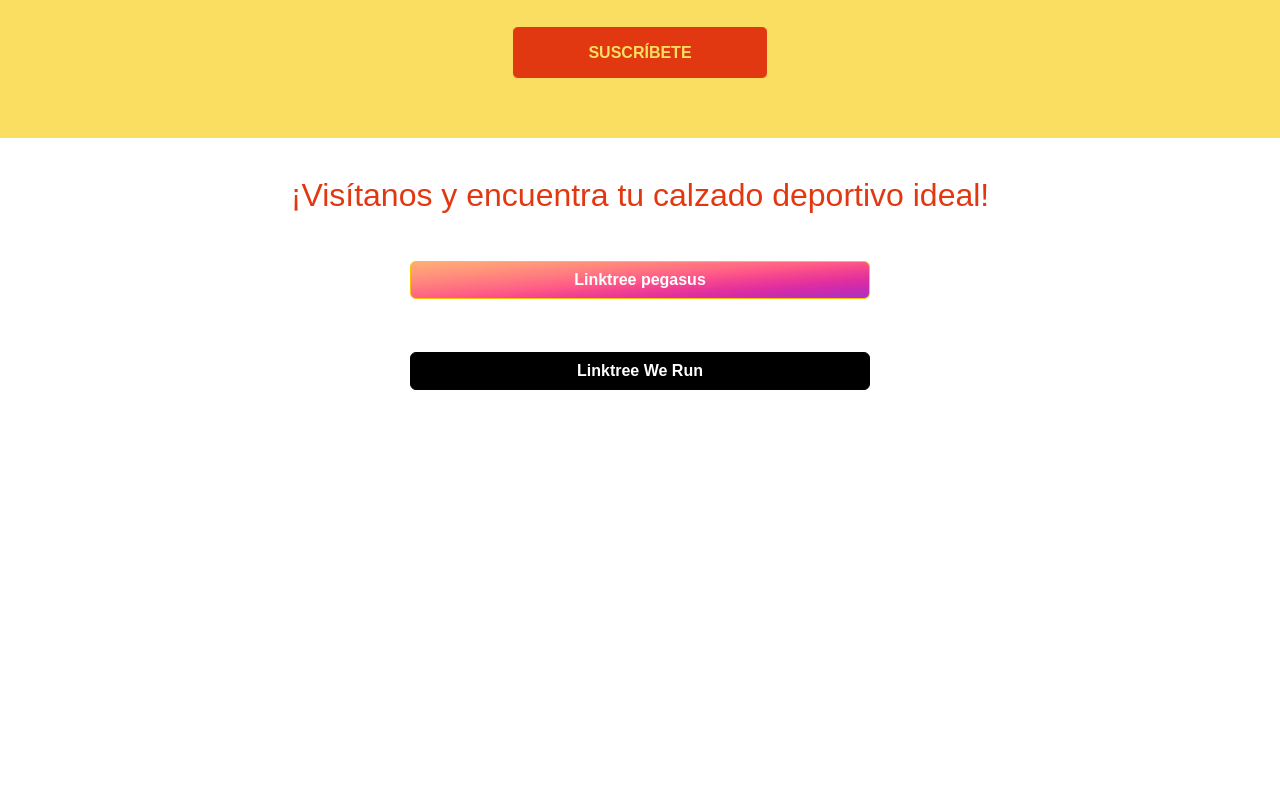
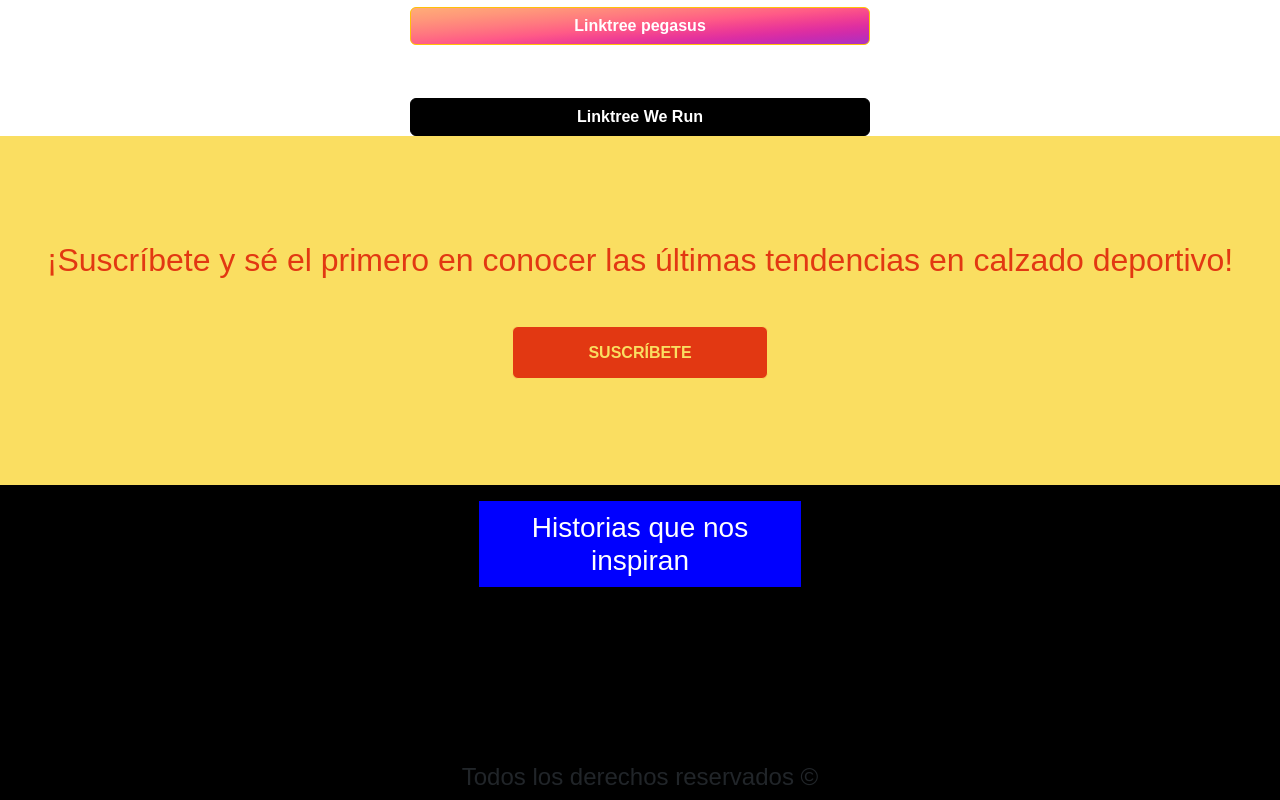
Before and after one commit to Ladysm/Landing-Page, a React (Vite) app: page / in a window 1280 px wide. Shown: the part 550-1350 px from the top of the page. Before the commit the page ends 940 px from the top, so only its background shows below. Built offline with nearby package versions, Linux system fonts and the light colour scheme.

Commit message:
termiando

```diff
--- a/index.html
+++ b/index.html
@@ -12,6 +12,7 @@
     <div id="root"></div>
     <script type="module" src="/src/main.jsx" ></script>
     <script type="module" src="https://unpkg.com/ionicons@7.1.0/dist/ionicons/ionicons.esm.js"></script>
+
     <script nomodule src="https://unpkg.com/ionicons@7.1.0/dist/ionicons/ionicons.js"></script>
     <!-- Como desarguè boostrap para trabjar con vite, esta linea no es necesaria
 
--- a/src/App.jsx
+++ b/src/App.jsx
@@ -11,8 +11,8 @@
   return (
     <div className='App'>
       <Slide/>
+      <Container/>
       <Subscription/>
-      <Container/>
       <Youtube/>
 
 
--- a/src/components/youtube/Youtube.jsx
+++ b/src/components/youtube/Youtube.jsx
@@ -1,20 +1,24 @@
 import YouTube from 'react-youtube';
+import '../youtube/youtube.css';
 
 export const Youtube = () => {
-  const video = 'https://www.youtube.com/watch?v=R0w72YEu2Jw';
-  const videoId = video.split('v=')[1];
+  const videoId = 'R0w72YEu2Jw';
 
   const opts = {
     height: '360',
     width: '640',
     playerVars: {
-      autoplay: 1 // Auto-play the video
+
     }
   };
 
   return (
-    <div>
-      <YouTube videoId={videoId} opts={opts} />
+    <div className="video-container">
+        <div className="container-title-video">
+            <h3 className='video-title'>Historias que nos inspiran</h3>
+        </div>
+      <YouTube className="youtube-player" videoId={videoId} opts={opts} />
+      <h4>Todos los derechos reservados ©</h4>
     </div>
   );
 };
--- /dev/null
+++ b/src/components/youtube/youtube.css
@@ -0,0 +1,36 @@
+
+.video-container {
+    background-color: black;
+    display: flex;
+    flex-direction: column; /* Cambiado de "justify-content: center" a "flex-direction: column" */
+    align-items: center;
+    /* Centrar verticalmente */
+
+  }
+  .h4{
+    color: white;
+    font-weight: bold;
+  }
+
+  .youtube-player {
+    background-color: aqua;
+    display: flex;
+    flex-direction: column;
+    align-items: center; /* Centrar verticalmente */
+    margin-top: 20px; /* Añadir un margen superior para separar el video del título */
+    margin-bottom: 10%;
+    border-radius: 15px;
+  }
+
+  .container-title-video {
+    text-align: center; /* Centrar horizontalmente el título */
+    margin-bottom: 20px; /* Añadir un margen inferior para separar el título del video */
+  }
+.video-title{
+    color: #ffff;
+    padding: 3%;
+    justify-content: center;
+    margin-top: 5%;
+    background-color: blue;
+    width: 100%;
+}
```
